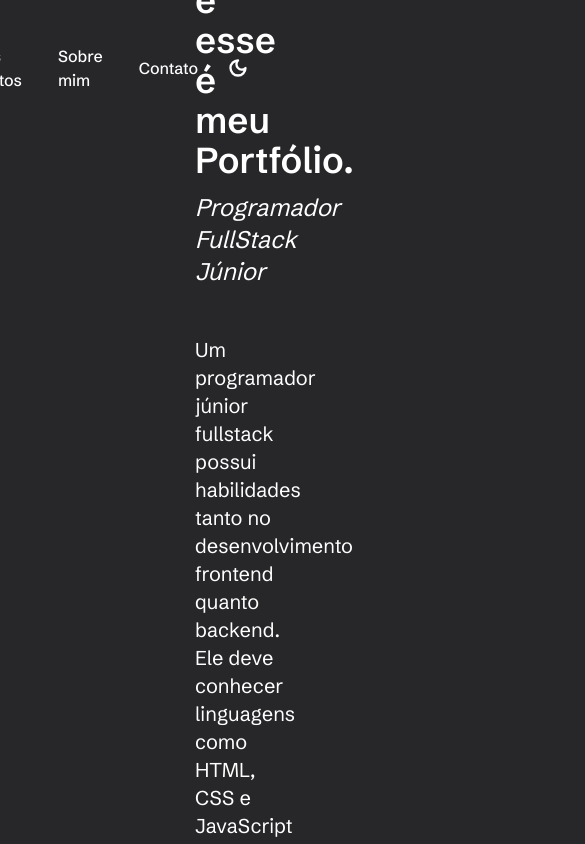
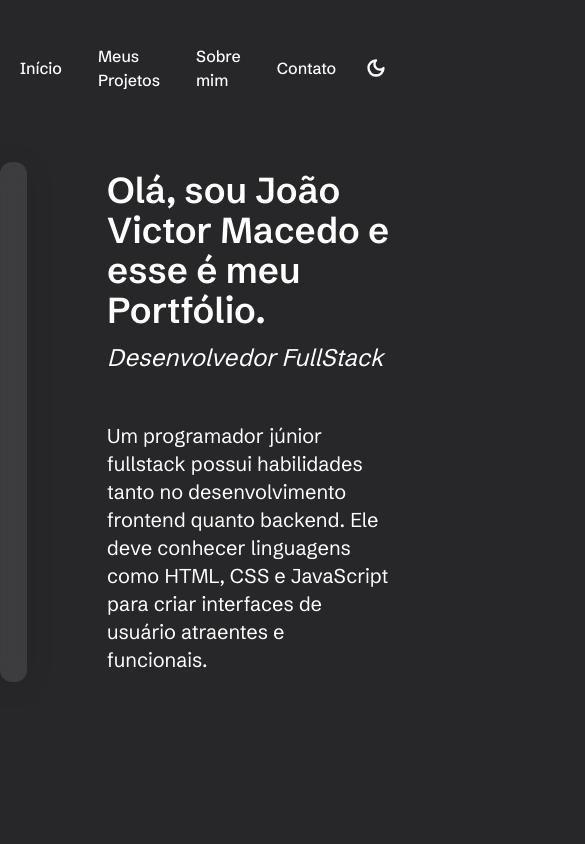
Before and after one commit to espindolajv/Portfolio, a Next.js app: page / in a window 390 px wide. Shown: the top 844 px of the page, 585 px wide, since content can reach past the window. Built offline with nearby package versions, Linux system fonts and the light colour scheme.

Commit message:
Responsive

```diff
--- a/src/app/components/CarouselSection.tsx
+++ b/src/app/components/CarouselSection.tsx
@@ -28,7 +28,7 @@ export function CarouselSection() {
                 <h3 className="text-xl italic opacity-70">My projects</h3>
             </div>
 
-            <div className="flex flex-col gap-3 items-center justify-center">
+            <div className="flex flex-col gap-3 items-center justify-center w-full overflow-x-hidden">
                 <Carousel
                     opts={{
                         align: "center",
--- a/src/app/components/HomeContent.tsx
+++ b/src/app/components/HomeContent.tsx
@@ -3,17 +3,21 @@ import { Navbar } from "./Navbar";
 export function HomeContent() {
 
     return (
-        <div className="h-screen w-full flex flex-col items-center py-8 px-32"  id="home-section">
-            <Navbar />
-            <section className="flex h-full justify-end items-center px-44">
-                <div className="flex flex-col gap-12 w-1/2">
+        <div className="h-screen w-full flex flex-col items-center py-8" id="home-section">
+            <div className="w-full xl:px-36 flex xl:justify-end sm:justify-center">
+                <Navbar />
+            </div>
+            <div className="flex h-full justify-center items-center lg:px-72 sm:px-24 gap-20">
+                <div className="w-1/2 h-2/3 bg-glass rounded-xl xl:flex sm:hidden" />
+
+                <div className="flex flex-col gap-12 xl:w-1/2 sm:w-full text-start">
                     <div className="flex flex-col gap-3">
                         <h2 className="text-4xl font-semibold">Olá, sou João Victor Macedo e esse é meu Portfólio.</h2>
-                        <h3 className="text-2xl italic">Programador FullStack Júnior</h3>
+                        <h3 className="text-2xl italic">Desenvolvedor FullStack</h3>
                     </div>
                     <p className="text-xl">Um programador júnior fullstack possui habilidades tanto no desenvolvimento frontend quanto backend. Ele deve conhecer linguagens como HTML, CSS e JavaScript para criar interfaces de usuário atraentes e funcionais.</p>
                 </div>
-            </section>
+            </div>
         </div>
     )
 }
--- a/src/app/components/Navbar.tsx
+++ b/src/app/components/Navbar.tsx
@@ -27,7 +27,6 @@ export function Navbar() {
     }, [])
 
     return (
-        <div className="w-full flex justify-end">
         <nav className={`${classScroll} flex px-2 py-2 font-medium justify-end items-center gap-3 rounded-full fixed z-50 duration-300`}>
             <Link href={'#home-section'} className={`px-3 py-1 ${color ? 'hover:bg-white/70' : 'hover:bg-black/40'} rounded-full duration-300`}>
                 Início
@@ -52,6 +51,5 @@ export function Navbar() {
                 }
             </button>
         </nav>
-        </div>
     )
 }
```
Lines whose indentation alone changed are shown as unchanged.
